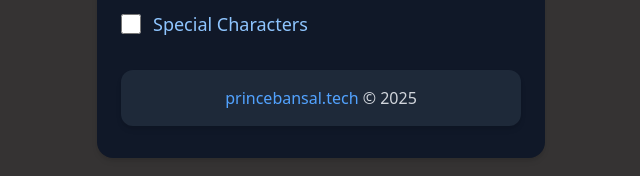
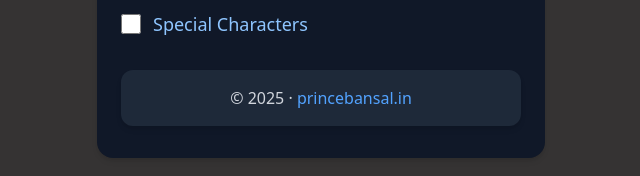
Before and after one commit to princebansal7/password-generator, a React (Vite) app: page / in a window 1280 px wide. Shown: the part 350-526 px from the top of the page, without its empty margins (319-959 px from the left). Built offline with nearby package versions, Linux system fonts and the light colour scheme.

Commit message:
footer new domain update

```diff
--- a/src/App.jsx
+++ b/src/App.jsx
@@ -104,14 +104,14 @@ function App() {
                     </div>
                 </div>
                 <footer className="max-w-md mx-auto mt-8 px-6 py-4 rounded-xl bg-gray-800 text-gray-300 text-center shadow-md">
+                    © {new Date().getFullYear()} ·{" "}
                     <a
-                        href="https://princebansal.tech"
+                        href="https://princebansal.in"
                         className="text-blue-400 hover:underline"
                         target="_blank"
                     >
-                        princebansal.tech
+                        princebansal.in
                     </a>{" "}
-                    © {new Date().getFullYear()}
                 </footer>
             </div>
         </>
```
